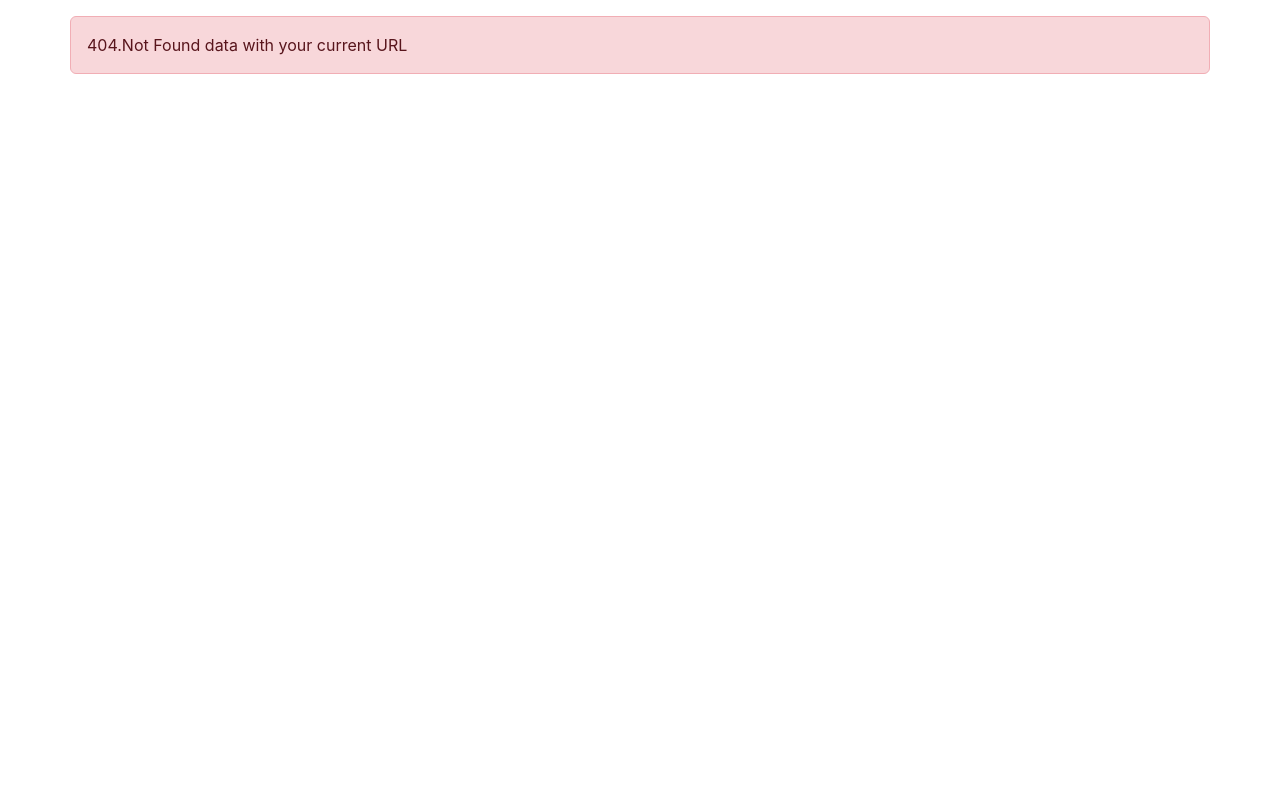
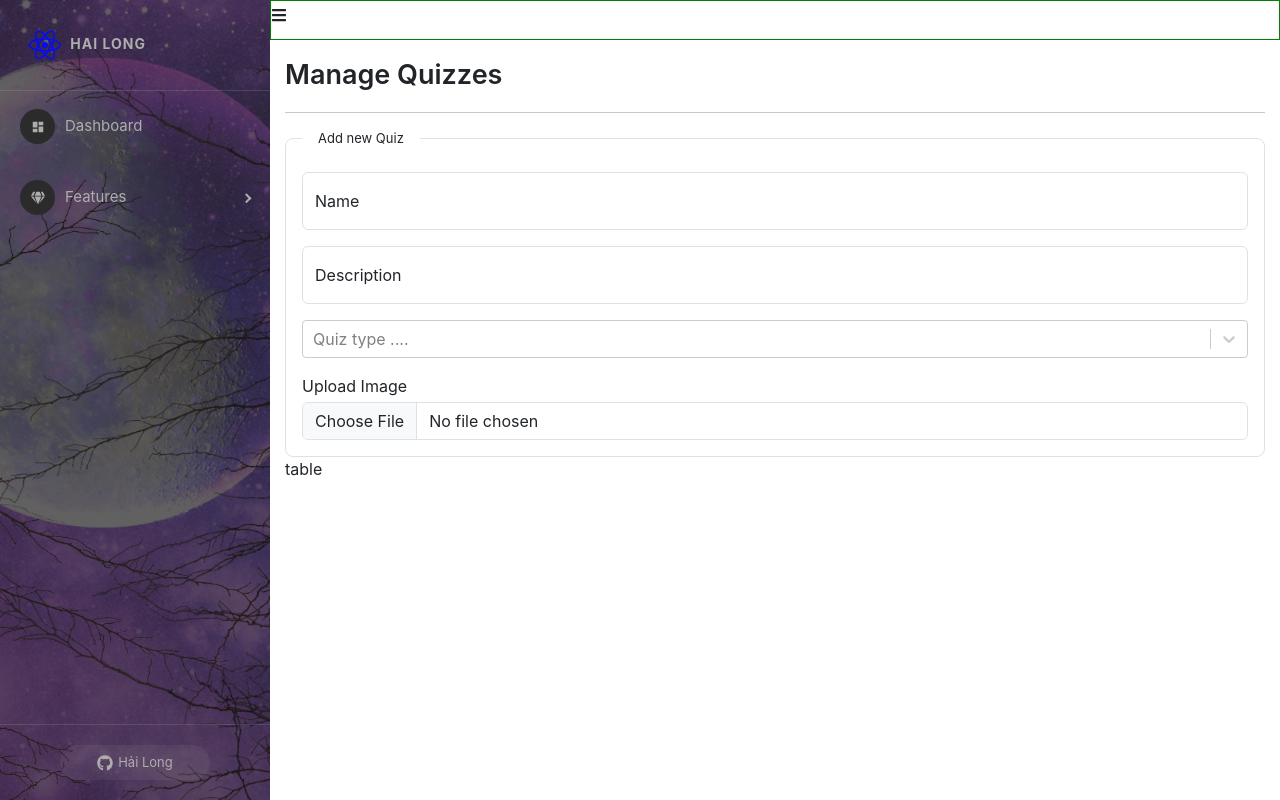
Before and after one commit to 12032002hailong/Study-React, a React (Create React App) app: page /admins/manage-quizzes in a window 1280 px wide. Before the commit this address had no page. Built offline with nearby package versions, Linux system fonts and the light colour scheme.

Commit message:
Design Add New Test

```diff
--- a/package.json
+++ b/package.json
@@ -19,6 +19,7 @@
     "react-redux": "8.0.1",
     "react-router-dom": "6.3.0",
     "react-scripts": "5.0.1",
+    "react-select": "5.4.0",
     "react-toastify": "9.0.7",
     "redux": "4.2.0",
     "redux-devtools-extension": "2.13.9",
--- a/src/Layout.js
+++ b/src/Layout.js
@@ -14,6 +14,7 @@
 import Register from "./components/Auth/Register";
 import ListQuiz from './components/User/ListQuiz';
 import DetailQuiz from './components/User/DetailQuiz';
+import ManageQuiz from './components/Admin/Content/Quiz/ManageQuiz';
 
 const NotFound = () => {
     return (
@@ -36,6 +37,7 @@
                 <Route path="/admins" element={<Admin />} >
                     <Route index element={<DashBoard />} />
                     <Route path="manage-users" element={<ManageUser />} />
+                    <Route path="manage-quizzes" element={<ManageQuiz />} />
                 </Route>
                 <Route path="/login" element={<Login />} />
                 <Route path='/register' element={<Register />} />
--- /dev/null
+++ b/src/components/Admin/Content/Quiz/ManageQuiz.js
@@ -0,0 +1,75 @@
+import './ManageQuiz.scss'
+import Select from 'react-select';
+import { useState } from 'react';
+const options = [
+    { value: 'EASY', label: 'EASY' },
+    { value: 'MEDIUM', label: 'MEDIUM' },
+    { value: 'HARD', label: 'HARD' },
+];
+
+
+const ManageQuiz = (props) => {
+    const [name, setName] = useState('');
+    const [description, setDescription] = useState('');
+    const [type, setType] = useState('EASY');
+    const [image, setImage] = useState(null);
+
+    const handleChangeFile = (event) => {
+
+    }
+    return (
+        <div className="quiz-container">
+            <div className="title">
+                Manage Quizzes
+            </div>
+            <hr />
+            <div className="add-new">
+                <fieldset className="border rounded-3 p-3">
+                    <legend className="float-none w-auto px-3">Add new Quiz</legend>
+                    <div className="form-floating mb-3">
+                        <input
+                            type="text"
+                            className="form-control"
+                            placeholder='your quiz name'
+                            value={name}
+                            onChange={(event) => setName(event.target.value)}
+                        />
+                        <label >Name</label>
+                    </div>
+                    <div className="form-floating">
+                        <input
+                            type="password"
+                            className="form-control"
+                            placeholder='description....'
+                            value={description}
+                            onChange={(event) => setDescription(event.target.value)}
+                        />
+                        <label >Description</label>
+                    </div>
+                    <div className='my-3'>
+                        <Select
+                            value={type}
+                            // onChange={this.handleChange}
+                            options={options}
+                            placeholder={"Quiz type ...."}
+                        />
+                    </div>
+                    <div className='more-actions form-froup'>
+                        <label className='mb-1'> Upload Image </label>
+                        <input
+                            type="file"
+                            className='form-control'
+                            onChange={(event) => handleChangeFile(event)}
+                        />
+
+                    </div>
+                </fieldset>
+            </div>
+            <div className="list-detail">
+                table
+            </div>
+        </div>
+    )
+}
+
+export default ManageQuiz;
--- /dev/null
+++ b/src/components/Admin/Content/Quiz/ManageQuiz.scss
@@ -0,0 +1,12 @@
+.quiz-container {
+    padding: 15px;
+
+    .title {
+        font-size: 27px;
+        font-weight: 600;
+    }
+
+    legend {
+        font-size: 13px;
+    }
+}
--- a/src/components/Admin/SideBar.js
+++ b/src/components/Admin/SideBar.js
@@ -14,10 +14,11 @@
 import { DiReact } from "react-icons/di";
 import { MdDashboard } from "react-icons/md";
 import './SideBar.scss';
-import { Link } from 'react-router-dom';
+import { Link, useNavigate } from 'react-router-dom';
 
 
 const SideBar = (props) => {
+    const navigate = useNavigate();
     const { image, collapsed, toggled, handleToggleSidebar } = props;
     return (
         <>
@@ -42,7 +43,8 @@
                         }}
                     >
                         <DiReact size={'3em'} color={"00bff"} />
-                        <span> Hai Long</span>
+                        <span onClick={() => navigate('/')}> Hai Long</span>
+                        <Link to="/" />
 
                     </div>
                 </SidebarHeader>
@@ -66,7 +68,10 @@
                                 Quản lí Users
                                 <Link to="/admins/manage-users" />
                             </MenuItem>
-                            <MenuItem>Quản lí Bài Quizz</MenuItem>
+                            <MenuItem>
+                                Quản lí Bài Quizz
+                                <Link to="/admins/manage-quizzes" />
+                            </MenuItem>
                             <MenuItem>Quản lí Câu Hỏi</MenuItem>
                         </SubMenu>
                     </Menu>
```
Also changed, not shown: 1 other file (tests, documents, lock files or other folders).
